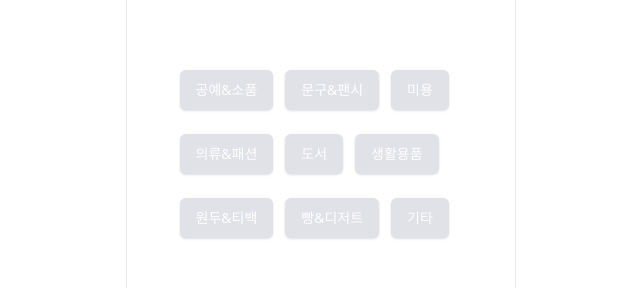
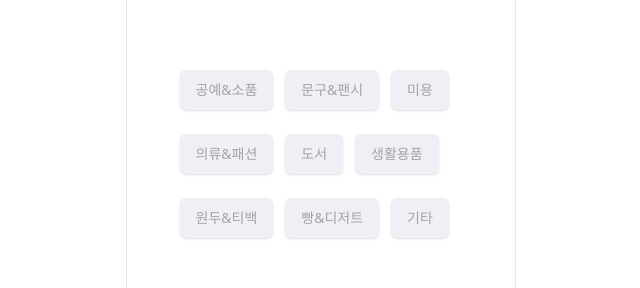
Before and after one commit to Modadeung/frontend, a Next.js app: page /start/role/lg in a window 1280 px wide. Shown: the part 293-581 px from the top of the page, without its empty margins (319-959 px from the left). Built offline with nearby package versions, Linux system fonts and the light colour scheme; a web font is replaced by a local one.

Commit message:
style: 버튼 카테고리 스타일 수정

```diff
--- a/src/app/(pages)/start/role/lg/page.tsx
+++ b/src/app/(pages)/start/role/lg/page.tsx
@@ -131,8 +131,10 @@ export default function SmallPage(): JSX.Element {
               <Button
                 key={category}
                 onClick={() => handleSelect(category)}
-                className={`text-white h-40 px-16 ${
-                  selected.includes(category) ? "bg-[#FF9D00]" : "bg-[#E1E1E8]"
+                className={`h-40 px-16 ${
+                  selected.includes(category)
+                    ? "bg-[#FF9D00] text-white"
+                    : "bg-[#efeff6] text-[#a4a4a4]"
                 }`}
               >
                 {category}
--- a/src/app/(pages)/start/role/sm/page.tsx
+++ b/src/app/(pages)/start/role/sm/page.tsx
@@ -130,8 +130,10 @@ export default function SmallPage(): JSX.Element {
               <Button
                 key={category}
                 onClick={() => handleSelect(category)}
-                className={`text-white h-40 px-16 ${
-                  selected.includes(category) ? "bg-[#FF9D00]" : "bg-[#E1E1E8]"
+                className={`h-40 px-16 ${
+                  selected.includes(category)
+                    ? "bg-[#FF9D00] text-white"
+                    : "bg-[#efeff6] text-[#a4a4a4]"
                 }`}
               >
                 {category}
```
